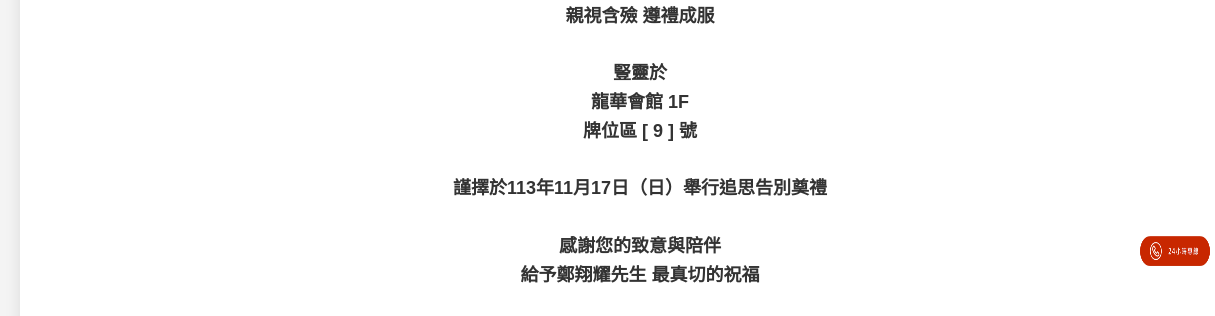
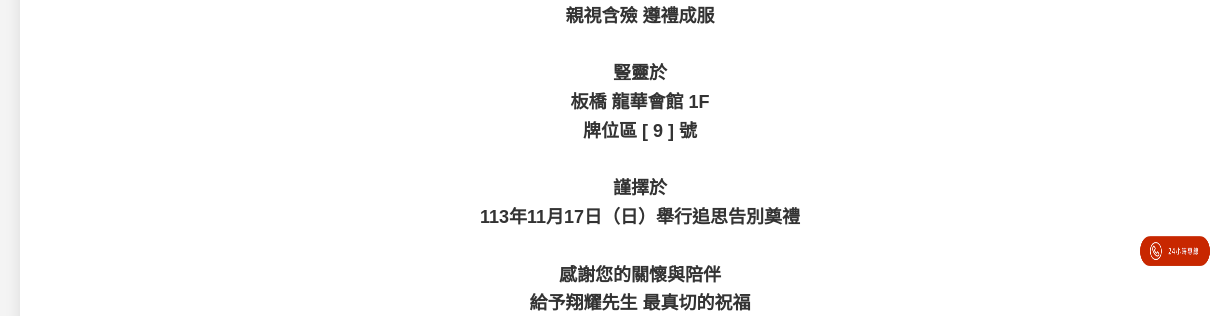
Before and after one commit to Shiangan/ZhengXiangyao, a plain HTML site: page index.html in a window 1280 px wide. Shown: the part 504-820 px from the top of the page, 0-1215 px from the left. Drawn offline with nearby package versions, Linux system fonts and the light colour scheme; a web font is replaced by a local one.

Commit message:
Update index.html

```diff
--- a/index.html
+++ b/index.html
@@ -110,14 +110,15 @@ document.addEventListener('DOMContentLoaded', function () {
         <strong>在家人的陪伴下 安詳離世 享壽六十七歲</strong><br><br>
         <strong> 護喪妻 黃子凌 </strong><br>
         <strong> 孝男 凱尹 凱元 </strong><br>
-        <strong>  率  全體孝眷</strong><br>
-        <strong>親視含殮 遵禮成服</strong><br><br>
-        <strong>豎靈於</strong><br>
-        <strong> 龍華會館 1F </strong><br>
+        <strong>  率 全體孝眷 </strong><br>
+        <strong> 親視含殮 遵禮成服 </strong><br><br>
+        <strong> 豎靈於 </strong><br>
+        <strong> 板橋 龍華會館 1F </strong><br>
         <strong>  牌位區 [ 9 ] 號  </strong><br><br>
-        <strong> 謹擇於113年11月17日（日）舉行追思告別奠禮 </strong><br><br>
-        <strong> 感謝您的致意與陪伴</strong><br>
-        <strong> 給予鄭翔耀先生 最真切的祝福 </strong><br><br>
+        <strong> 謹擇於 </strong><br>
+        <strong> 113年11月17日（日）舉行追思告別奠禮 </strong><br><br>
+        <strong> 感謝您的關懷與陪伴</strong><br>
+        <strong> 給予翔耀先生 最真切的祝福 </strong><br><br>
         <strong> 家人們 銘記在心 衷心感謝 </strong>
     </p>
 </section>
```
